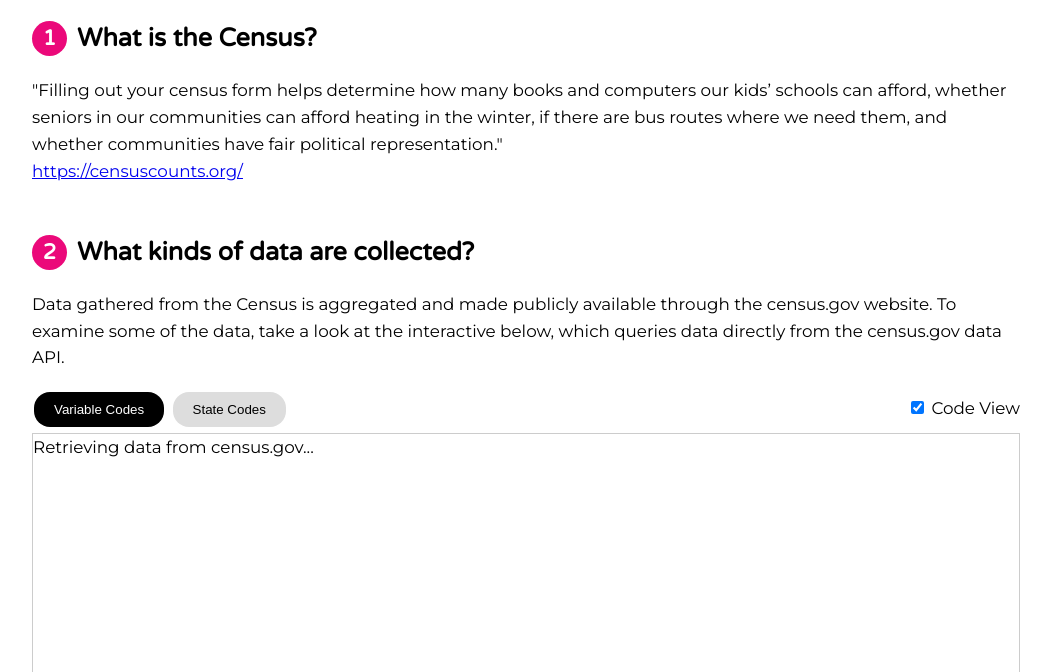
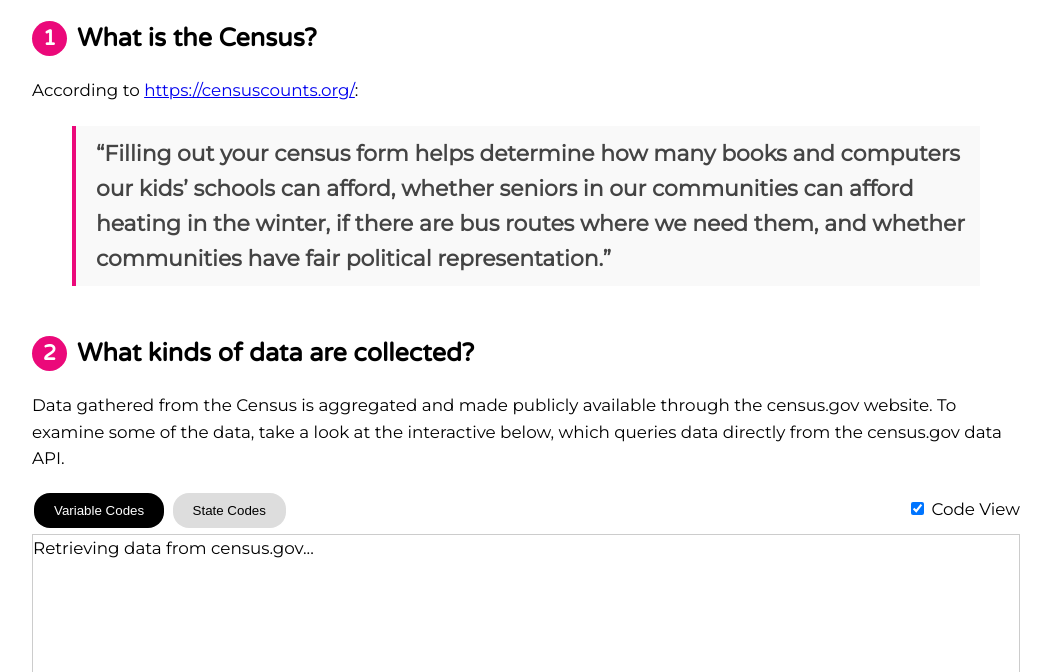
Before and after one commit to tree-in-education/yprpt-modules, a plain HTML site: page 01-what-is-data/the-census.html in a window 1280 px wide. Shown: the part 128-800 px from the top of the page, without its empty margins (114-1165 px from the left). Drawn offline with Linux system fonts and the light colour scheme; no server answers.

Commit message:
CSS updates

```diff
--- a/01-what-is-data/the-census.html
+++ b/01-what-is-data/the-census.html
@@ -9,14 +9,13 @@
             <h1>Data Dive: <span>The Census</span></h1>
 
             <h2><span>1</span> What is the Census?</h2>
-            "Filling out your census form helps determine how many books and computers our kids’
-            schools can afford, whether seniors in our communities can afford heating
-            in the winter, if there are bus routes where we need them, and
-            whether communities have fair political representation."
-            <br>
-            <a href="https://censuscounts.org/" target="_blank">https://censuscounts.org/</a>
-
-
+            According to <a href="https://censuscounts.org/" target="_blank">https://censuscounts.org/</a>:
+            <blockquote>
+                &ldquo;Filling out your census form helps determine how many books and computers our kids’
+                schools can afford, whether seniors in our communities can afford heating
+                in the winter, if there are bus routes where we need them, and
+                whether communities have fair political representation.&rdquo;
+            </blockquote>
 
             <h2><span>2</span>What kinds of data are collected?</h2>
             <p>
--- a/static/css/scss/main.scss
+++ b/static/css/scss/main.scss
@@ -57,6 +57,17 @@ h2 {
     border-radius: 4px;
     background-color: rgba(0, 0, 0, .25);
     box-shadow: 0 0 1px rgba(255, 255, 255, .5);
+}
+
+blockquote {
+    font-size: 1.3em;
+    line-height: 1.6em;
+    font-weight: bold;
+    color: #444;
+    background: #F9F9F9;
+    margin-left: 40px;
+    padding: 10px 10px 10px 20px;
+    border-left: solid 4px #eb097a;
 }
 
 .main {
@@ -126,6 +137,8 @@ table.variables {
             border: solid 1px #CCC;
         }
         #results {
+            overflow-y: auto;
+            border: solid 1px #CCC;
             min-height: 100px;
             max-height: 250px;
         }
@@ -138,6 +151,8 @@ table.variables {
                 border: solid 1px #CCC;
                 background: #F9F9F9;
                 padding: 10px;
+                overflow-y: auto;
+                height: 100%;
             }
         }
     }
```
Also changed, not shown: static/css/main.css, 1 other file.
